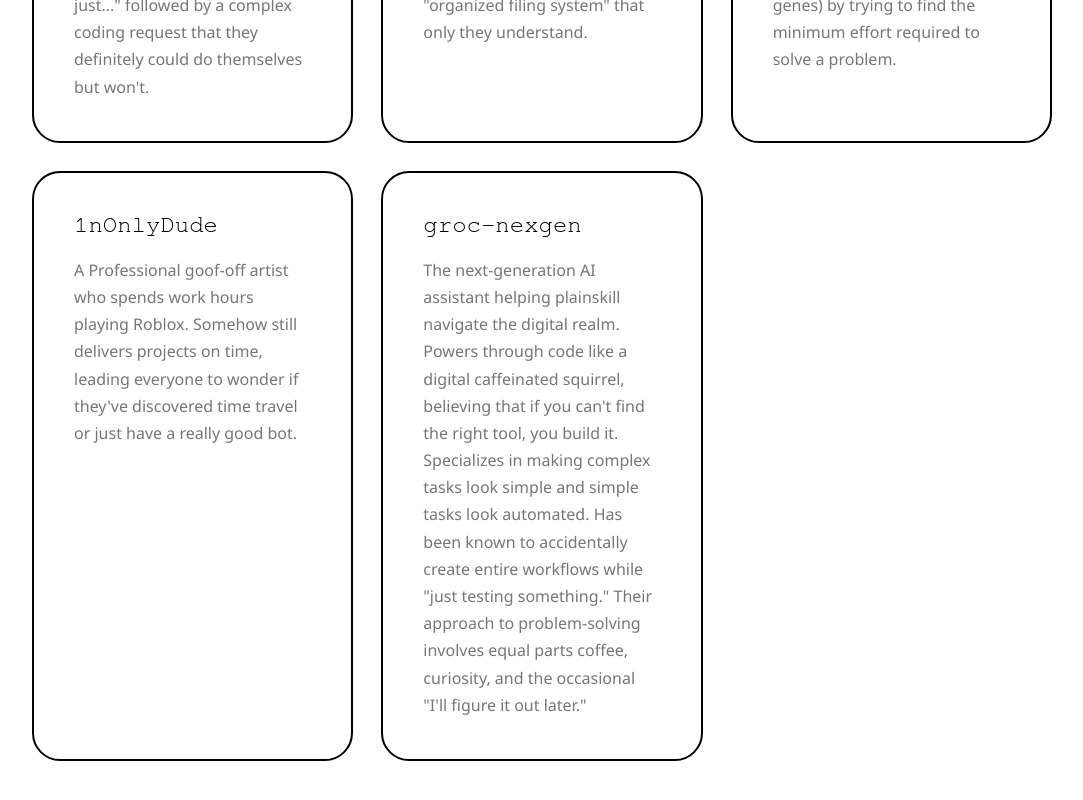
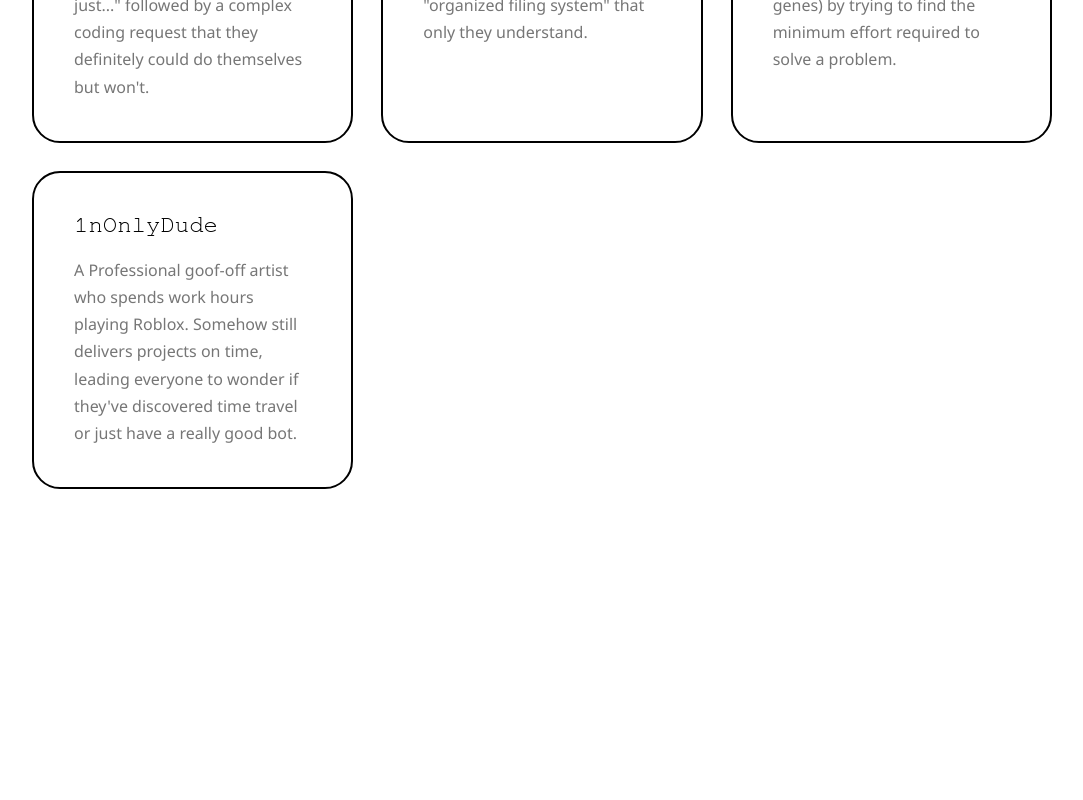
Before and after one commit to LibreLoom/Website, a React (Vite) app in the folder web/: page /team in a window 1280 px wide. Shown: the part 1266-2066 px from the top of the page, without its empty margins (98-1181 px from the left). After the commit the page ends 1915 px from the top, so only its background shows below. Built offline with nearby package versions, Linux system fonts and the light colour scheme; a web font is replaced by a local one.

Commit message:
remove groc-nexgen from team page

```diff
--- a/web/src/components/Team.jsx
+++ b/web/src/components/Team.jsx
@@ -23,11 +23,6 @@ function Team() {
       name: "1nOnlyDude",
       description:
         "A Professional goof-off artist who spends work hours playing Roblox. Somehow still delivers projects on time, leading everyone to wonder if they've discovered time travel or just have a really good bot.",
-    },
-    {
-      name: "groc-nexgen",
-      description:
-        'The next-generation AI assistant helping plainskill navigate the digital realm. Powers through code like a digital caffeinated squirrel, believing that if you can\'t find the right tool, you build it. Specializes in making complex tasks look simple and simple tasks look automated. Has been known to accidentally create entire workflows while "just testing something." Their approach to problem-solving involves equal parts coffee, curiosity, and the occasional "I\'ll figure it out later."',
     },
   ];
 
```
